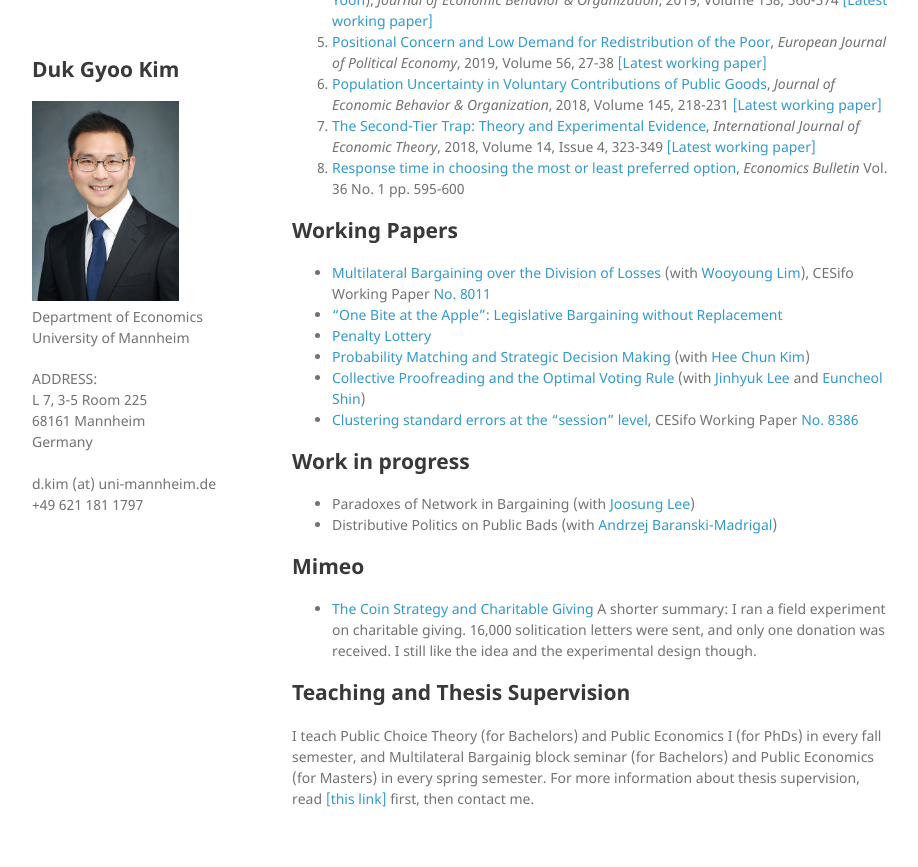
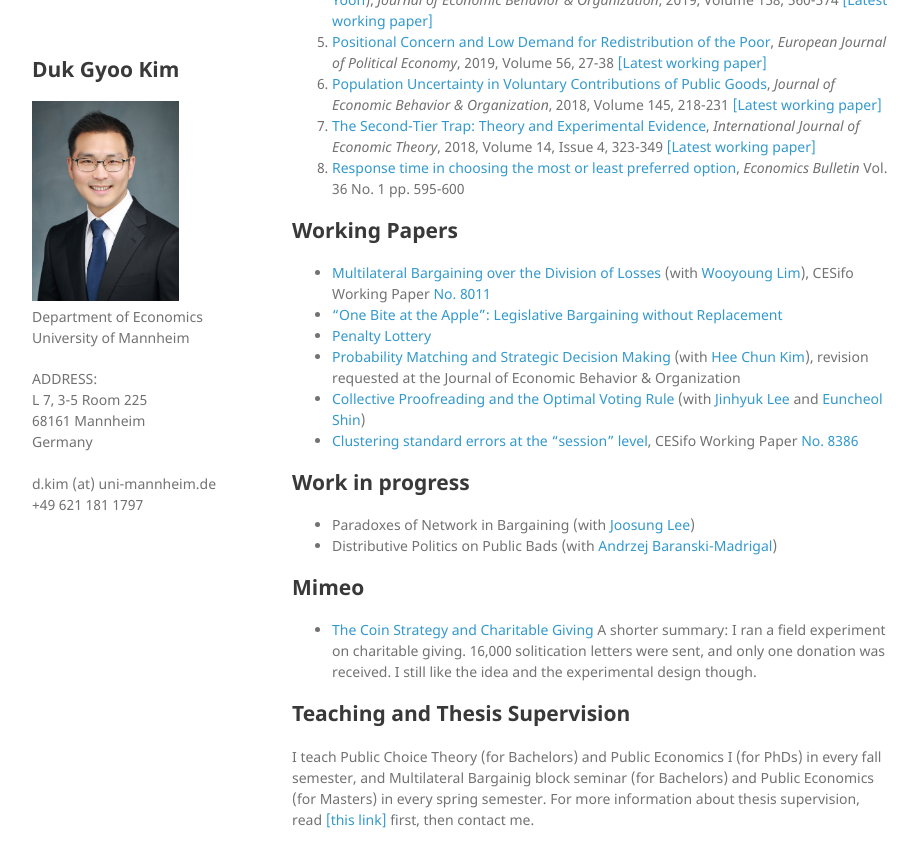
Before and after one commit to kimdukgyoo/kimdukgyoo.github.io, a Jekyll site: the page built from index.md, in a window 1280 px wide and 900 px high, scrolled down 527 px. Shown: the top 867 px of the window, without its empty margins (178-1096 px from the left). Built offline with Jekyll 4.4.1, drawn with Linux system fonts in a browser that asks for light colours; our own code applies the rules of GitHub Pages for plain Markdown files.

Commit message:
Update index.md

```diff
--- a/index.md
+++ b/index.md
@@ -25,7 +25,7 @@
 * <a href="https://kimdukgyoo.github.io/PDFfiles/MBL.pdf" target="_blank">Multilateral Bargaining over the Division of Losses</a> (with <a href="http://wooyoung.people.ust.hk/" target="_blank">Wooyoung Lim</a>), CESifo Working Paper <a href="https://www.cesifo.org/DocDL/cesifo1_wp8011.pdf" target="_blank">No. 8011</a>
 * <a href="https://kimdukgyoo.github.io/PDFfiles/OneBiteAtTheApple.pdf" target="_blank"> "One Bite at the Apple": Legislative Bargaining without Replacement</a>
 * <a href="https://kimdukgyoo.github.io/PDFfiles/Penalty_Lottery.pdf" target="_blank"> Penalty Lottery </a>
-* <a href="https://kimdukgyoo.github.io/PDFfiles/ProbMatching.pdf" target="_blank"> Probability Matching and Strategic Decision Making</a> (with <a href="https://sites.google.com/site/hckim0822/home" target="_blank">Hee Chun Kim</a>)
+* <a href="https://kimdukgyoo.github.io/PDFfiles/ProbMatching.pdf" target="_blank"> Probability Matching and Strategic Decision Making</a> (with <a href="https://sites.google.com/site/hckim0822/home" target="_blank">Hee Chun Kim</a>), revision requested at the Journal of Economic Behavior & Organization
 * <a href="https://kimdukgyoo.github.io/PDFfiles/CollectiveProofreading.pdf" target="_blank"> Collective Proofreading and the Optimal Voting Rule </a> (with <a href="https://sites.google.com/site/jinhyuk2con/" target="_blank">Jinhyuk Lee</a> and <a href="https://sites.google.com/site/euncheolshin00/" target="_blank">Euncheol Shin</a>)
 * <a href="https://kimdukgyoo.github.io/PDFfiles/ClusteringSEsession.pdf" target="_blank">Clustering standard errors at the "session" level</a>, CESifo Working Paper <a href="https://www.cesifo.org/DocDL/cesifo1_wp8386.pdf" target="_blank">No. 8386</a>
 
```
